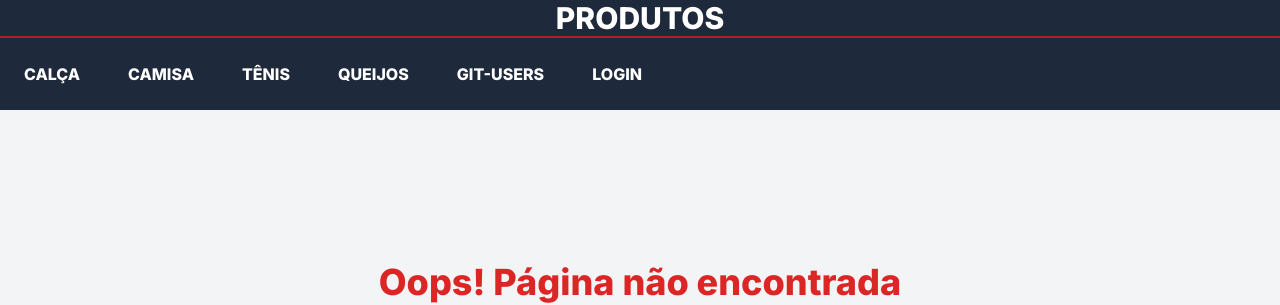
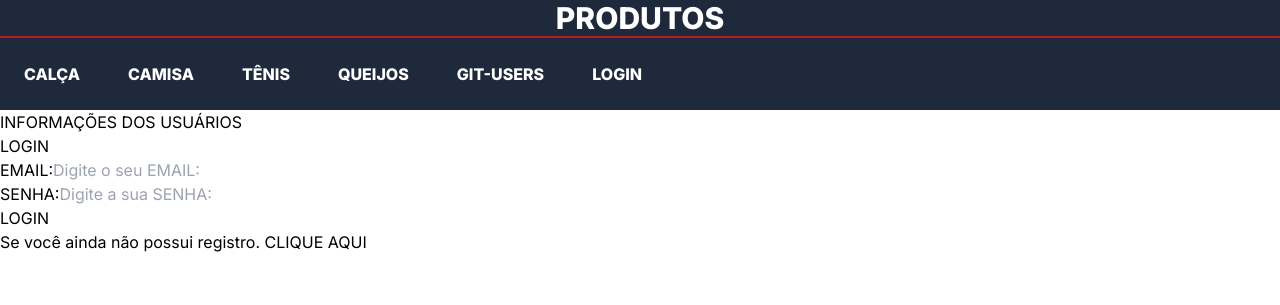
Before and after one commit to thiagogilcamargo/loja-app, a Next.js app: page /login/1 in a window 1280 px wide. Before the commit this address had no page. Shown: the top 305 px of the page. Built offline with nearby package versions, Linux system fonts and the light colour scheme.

Commit message:
Login finalizad e estilizand msg de erro  redirect

```diff
--- /dev/null
+++ b/src/app/login/[cad]/page.jsx
@@ -0,0 +1,104 @@
+"use client";
+import Link from "next/link";
+import { useRouter } from "next/navigation";
+import { useEffect, useState } from "react";
+
+export default function LoginUser() {
+
+    //Utilizando o redirecionamento quando estamos no cliente:
+    const router = useRouter();
+
+    const [msgstatus, setMsgStatus] = useState("");
+    const [classLoginMsg, setClassLoginMsg] = useState("");
+
+    //Criando um useState para comportar o usuário:
+    const [usuario, setUsuario] = useState({
+        "email":"",
+        "senha":""
+    });
+
+    useEffect(() => {
+       if(msgstatus == "Login realizado com SUCESSO!"){
+          setClassLoginMsg("login-suc");
+        }else if(msgstatus == "USUÁRIO E OU SENHA INVÁLIDOS!"){
+            setClassLoginMsg("login-err");
+        }else{
+            setClassLoginMsg("login");
+        }
+    }, [msgstatus]);
+
+    //Função de preenchimento do FORM...
+    const handleChange = (e)=>{
+        //Destructuring
+        const{name, value} = e.target;
+        //Prenchendo o campo, utilizando o useState com SPREAD + OnChange:
+        setUsuario({...usuario,[name]:value});
+    }
+
+    //Função de validação e ENVIO dos dados.
+    const handleSubmit = async (e)=>{
+        e.preventDefault();
+
+        try {
+            const response = await fetch("http://localhost:3000/api/base/base-users/0",{
+                method: "POST",
+                headers:{
+                    "Content-Type":"application/json"
+                },
+                body:  JSON.stringify(usuario)
+            });
+
+            if(response.ok){
+                const status = await response.json();
+
+                if(status.status == true){
+                    setMsgStatus("Login realizado com SUCESSO!");
+                    setTimeout(()=>{
+                        setMsgStatus("");
+                        router.push("/");
+                    },5000);
+                }else{
+                    setMsgStatus("USUÁRIO E OU SENHA INVÁLIDOS!");
+                    setTimeout(()=>{
+                        setMsgStatus("");
+                        setUsuario({
+                            "email":"",
+                            "senha":""
+                        });
+                    },5000);
+                }
+            }
+        } catch (error) {
+      }
+    }
+
+  return (
+    <div>
+        <h1>INFORMAÇÕES DOS USUÁRIOS</h1>
+
+            <h2 className={classLoginMsg}>{msgstatus}</h2>
+
+        <div>
+            <form onSubmit={handleSubmit}>
+                <fieldset>
+                    <legend>LOGIN</legend>
+                    <div>
+                        <label htmlFor="idEmail">EMAIL:</label>
+                        <input type="email" name="email" id="idEmail" placeholder="Digite o seu EMAIL:" value={usuario.email} onChange={handleChange}/>
+                    </div>
+                    <div>
+                        <label htmlFor="idSenha">SENHA:</label>
+                        <input type="password" name="senha" id="idSenha" placeholder="Digite a sua SENHA:" value={usuario.senha} onChange={handleChange}/>
+                    </div>
+                    <div>
+                        <button>LOGIN</button>
+                    </div>
+                    <div>
+                        <p>Se você ainda não possui registro. <Link href="/login/cad">CLIQUE AQUI</Link></p>
+                    </div>
+                </fieldset>
+            </form>
+        </div>
+    </div>
+  )
+}
```
